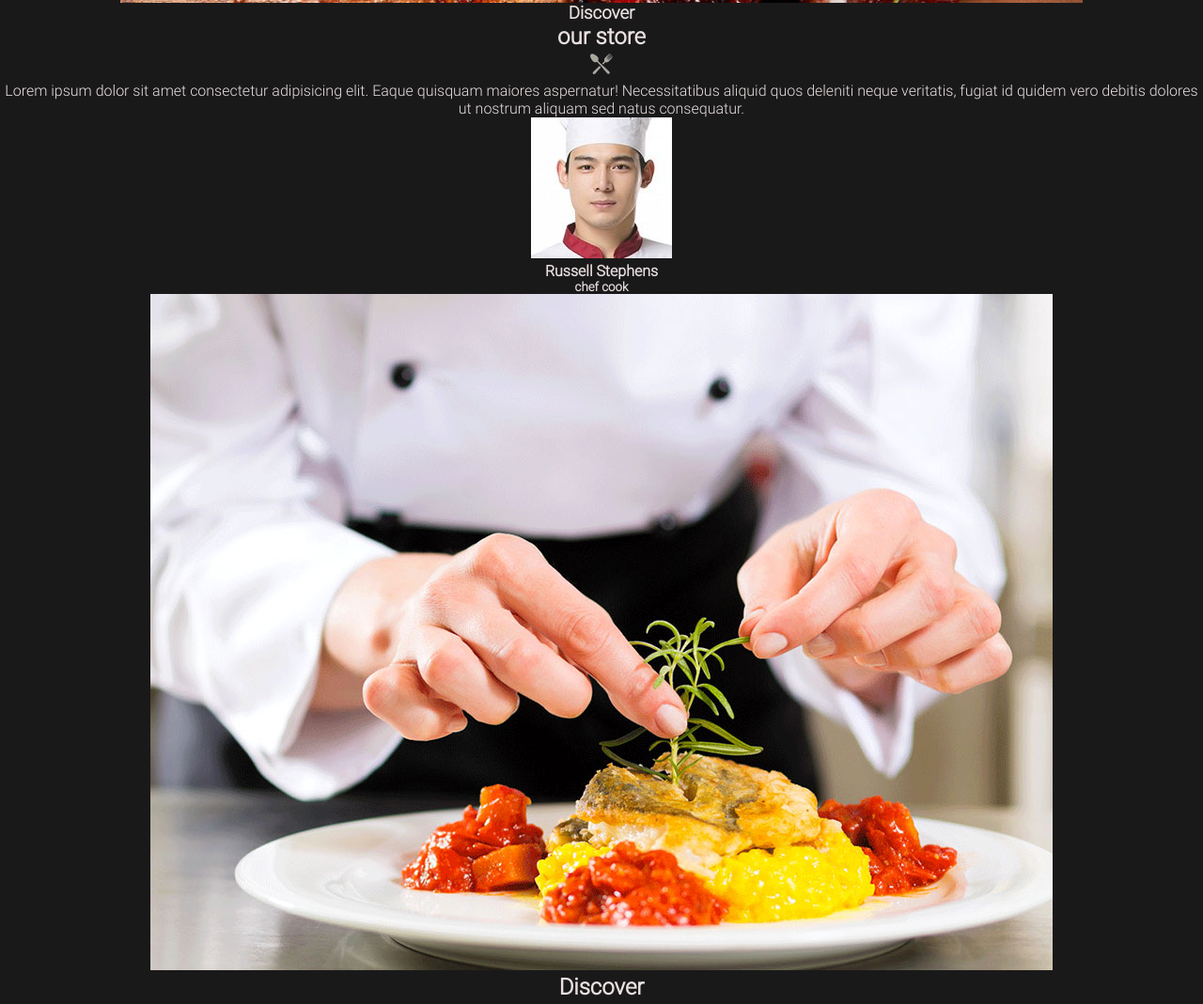
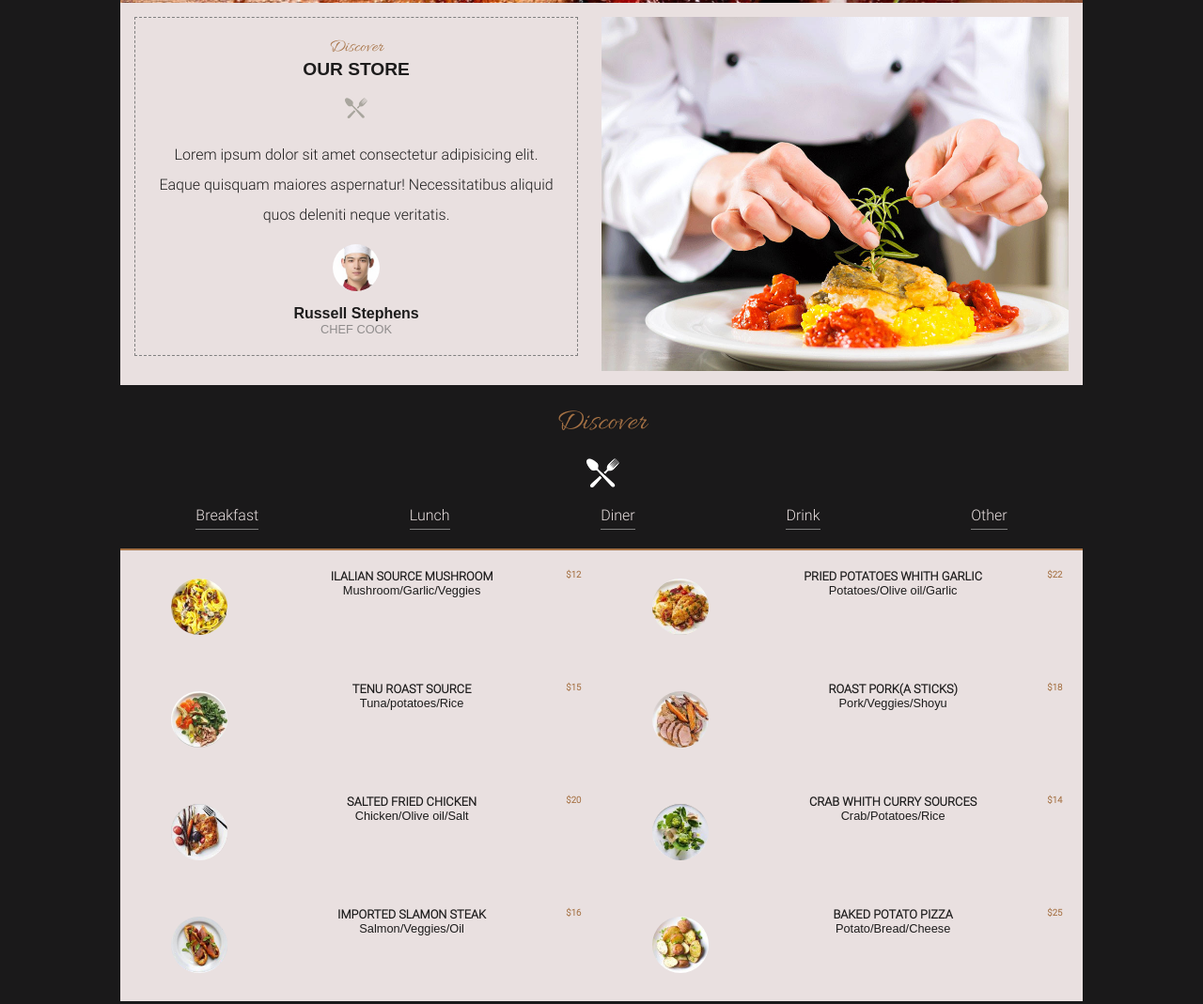
Before and after one commit to babiraagel/restaurant2.0, a plain HTML site: page index.html in a window 1280 px wide. Shown: the part 797-1866 px from the top of the page at 94% size. Drawn offline with Linux system fonts and the light colour scheme.

Commit message:
programmation de section 1-2

```diff
--- a/assets/style/index.scss
+++ b/assets/style/index.scss
@@ -1,2 +1,4 @@
 @import"./settings";
 @import"./layouts/header";
+@import"./layouts/section-1";
+@import"./layouts/section-2";
--- a/assets/style/layouts/_header.scss
+++ b/assets/style/layouts/_header.scss
@@ -67,10 +67,10 @@ header {
         }
         h6 {
             text-transform: uppercase;
-            font-size: 0.8rem;
+            font-size: 1rem;
             font-weight: 200;
             letter-spacing: 2px;
-            margin-bottom: 20px;
+            margin-bottom: 40px;
         }
     }
 
--- /dev/null
+++ b/assets/style/layouts/_section-1.scss
@@ -0,0 +1,65 @@
+.section-1 {
+
+   margin-bottom: 20px;
+
+   .section1-container {
+    width: 80%;
+    margin: 0 auto;
+    padding: 15px;
+    background: $white;
+    color: $black;
+
+    display: grid;
+    grid-template-columns: 50% 50%;
+
+    .text-container {
+        width: 95%;
+        padding: 20px;
+        border: 1px dashed grey;
+        h3 {
+            font-family: $font1;
+            font-weight: 500;
+            font-size: 1.2rem;
+            color: $color1;
+        }
+        h2 {
+            text-transform: uppercase;
+            font-family: $font2;
+            font-size: 1.2rem;
+            font-weight: 900;
+        }
+        img {
+            font-size: 1.5rem;
+            margin: 15px auto;
+        }
+        p {
+            font-size: 0,6rem;
+            font-weight: 200;
+            line-height: 2;
+        }
+        span img{
+            width: 50px;
+            height: 50px;
+            border-radius: 50px;
+            @include childCenter
+        }
+        h4 {
+            font-family: $font2;
+            font-size: 1rem;
+            font-weight: 700;
+        }
+        h5 {
+            text-transform: uppercase;
+            font-family: $font2;
+            font-size: 0.8rem;
+            color:rgb(143, 140, 140);
+            font-weight: 200;
+        }
+    }
+    .img img{
+        width: 100%;
+        height: 100%;
+
+    }
+   }
+}
--- /dev/null
+++ b/assets/style/layouts/_section-2.scss
@@ -0,0 +1,71 @@
+.section-2 {
+    width: 80%;
+    margin: 20px auto;
+    h2 {
+        font-family: $font1;
+        font-size: 2rem;
+        font-weight: 400;
+        color: $color1;
+    }
+    img {
+        font-size: 1.5rem;
+        margin: 10px auto;
+    }
+    ul {
+        @include alignChilderen(space-around);
+        li {
+          border-bottom: 1px solid grey;
+          padding-bottom: 5px;
+        }
+    }
+    .menu {
+        border-top: 2px solid $color1 ;
+        margin-top: 20px;
+        h4 {
+            text-transform: uppercase;
+           font-size: 0.8rem;
+            font-weight: 900;
+            color: $black;
+        }
+        h5 {
+            font-family: $font2;
+            font-size: 0.8rem;
+            font-weight: 400;
+        }
+        h6 {
+            font-size: 0.6rem;
+            color: $color1;
+        }
+
+        .menu-list {
+           display: grid;
+           grid-template-columns: 50% 50%;
+           align-items: center;
+            background: $white;
+            color:$black;
+            .ml-left {
+                display: grid;
+                grid-template-columns: 30% 62% 8%;
+                text-align: center;
+                padding: 20px 10px;
+                img {
+                    width: 60px;
+                    height: 60px;
+                    border-radius: 50px;
+                }
+            }
+            .ml-right {
+                display: grid;
+                grid-template-columns: 30% 62% 8%;
+                text-align: center;
+                padding: 20px 10px;
+                img {
+                    width: 60px;
+                    height: 60px;
+                    border-radius: 50px;
+                }
+            }
+
+        }
+    }
+}
--- a/index.html
+++ b/index.html
@@ -55,7 +55,7 @@
         </div>
       </div>
     </header>
-    <section-1>
+    <section class="section-1">
       <div class="section1-container">
         <div class="text">
           <div class="text-container">
@@ -65,8 +65,7 @@
             <p>
               Lorem ipsum dolor sit amet consectetur adipisicing elit. Eaque
               quisquam maiores aspernatur! Necessitatibus aliquid quos deleniti
-              neque veritatis, fugiat id quidem vero debitis dolores ut nostrum
-              aliquam sed natus consequatur.
+              neque veritatis.
             </p>
             <span><img src="./assets/img/avatar-01.jpg" alt="" /></span>
             <h4>Russell Stephens</h4>
@@ -75,7 +74,7 @@
         </div>
         <div class="img"><img src="./assets/img/store-01.jpg" alt="" /></div>
       </div>
-    </section-1>
+    </section>
     <section class="section-2">
       <h2>Discover</h2>
       <img src="./assets/img/ic-plate-big.png" alt="ic-plate-big" />
@@ -132,7 +131,6 @@
             </div>
           </div>
         </div>
-
         <div class="menu-list">
           <div class="ml-left">
             <img src="./assets/img/dish-item-05.jpg" alt="dish item5" />
@@ -155,7 +153,6 @@
             </div>
           </div>
         </div>
-
         <div class="menu-list">
           <div class="ml-left">
             <img src="./assets/img/dish-item-07.jpg" alt="dish item7" />
@@ -300,6 +297,5 @@
         </div>
       </div>
     </footer>
-    <script src="./index.js"></script>
   </body>
 </html>
```
Also changed, not shown: assets/style/index.css, 1 other file.
